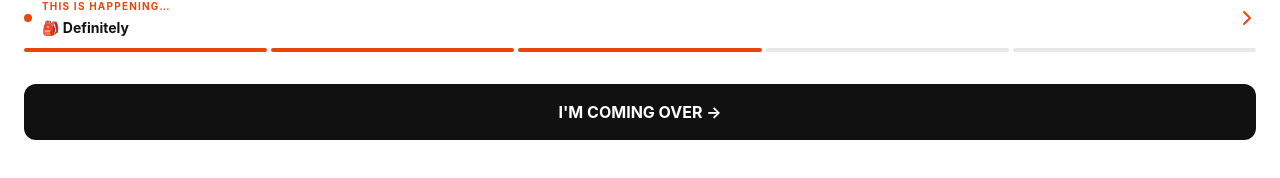
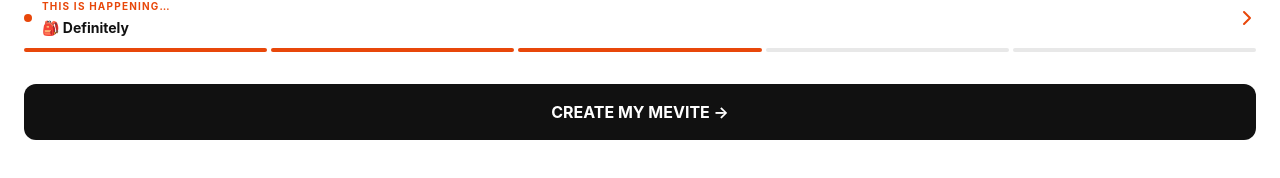
Before and after one commit to ajbckr/mevite, a Next.js app: page / in a window 1280 px wide. Shown: the part 614-792 px from the top of the page. Built offline with nearby package versions, Linux system fonts and the light colour scheme; no server answers.

Commit message:
CTA: 'I'm Coming Over' → 'Create My Mevite'

```diff
--- a/app/page.tsx
+++ b/app/page.tsx
@@ -149,7 +149,7 @@ export default function Home() {
       <div style={{ padding: "32px 24px 56px" }}>
         {error && <p style={{ color: "#E8470A", fontSize: 14, textAlign: "center", marginBottom: 12, ...f }}>{error}</p>}
         <button onClick={handleSend} style={{ width: "100%", background: "#111", color: "#fff", padding: "16px 24px", borderRadius: 12, fontSize: 16, fontWeight: 700, border: "none", cursor: "pointer", ...f }}>
-          I&apos;M COMING OVER →
+          CREATE MY MEVITE →
         </button>
       </div>
 
```
